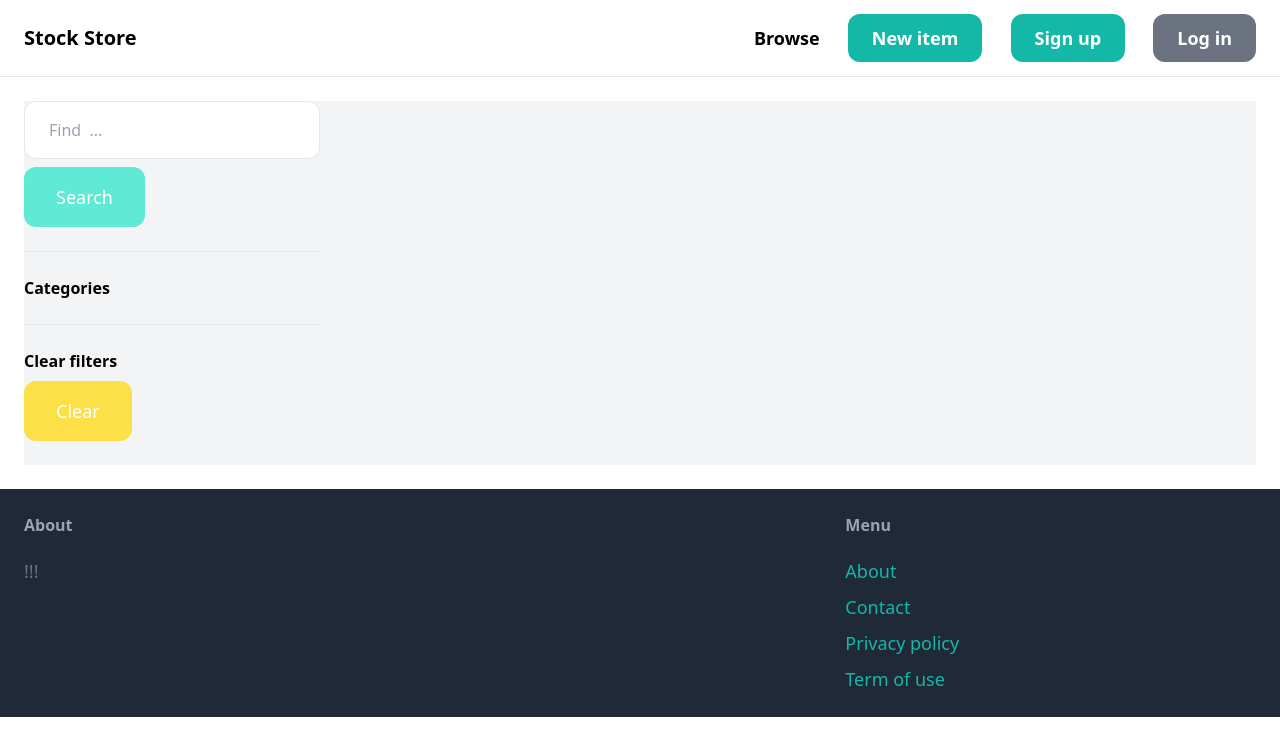
After one commit to maxred92/final-project, a Django app: page /product/ in a window 1280 px wide. The commit adds this page. Shown: the top 756 px of the page. Run offline with Django 4.2, Linux system fonts and the light colour scheme; data that the repository does not hold is empty; some libraries are stand-ins or nearby versions.

Commit message:
Add browse items

```diff
--- /dev/null
+++ b/site_stock/product/templates/product/browse.html
@@ -0,0 +1,53 @@
+{% extends 'store/base.html' %}
+
+{% block title %}Browse{% endblock %}
+
+{% block content %}
+    <div class="pb-6 grid grid-cols-4 gap-4 bg-gray-100">
+        <div class="col-span-1">
+            <form method="get" action="{% url 'product:search' %}">
+                <input name="search" class="w-full py-4 px-6 border rounded-xl" type="text" value="{{ search }}" placeholder="Find  ...">
+
+                <button class="mt-2 py-4 px-8 text-lg bg-teal-300 text-white rounded-xl">Search</button>
+            </form>
+
+            <hr class="my-6">
+
+            <p class="font-semibold">Categories</p>
+
+            <ul>
+                {% for category in categories %}
+                    <li class="py-2 px-2 rounded-xl{% if category.id == category_id %} bg-gray-200{% endif %}">
+                        <a href="{% url 'product:search' %}?search={{ search }}&category={{ category.id }}">{{ category.name }}</a>
+                    </li>
+                {% endfor %}
+            </ul>
+
+            <hr class="my-6">
+
+            <p class="font-semibold">Clear filters</p>
+
+            <ul>
+                <li><a href="{% url 'product:search' %}" class="mt-2 py-4 px-8 inline-block bg-yellow-300 text-lg rounded-xl text-white">Clear</a>
+        </div>
+
+        <div class="col-span-3">
+            <div class="grid grid-cols-3 gap-3">
+                {% for thing in things %}
+                    <div>
+                        <a href="{% url 'product:detail' thing.id %}">
+                            <div>
+                                <img src="{{ thing.image.url }}" class="rounded-t-xl">
+                            </div>
+
+                            <div class="p-6 bg-white rounded-b-xl">
+                                <h2 class="text-2xl">{{ thing.name }}</h2>
+                                <p class="text-gray-500">Price: {{ thing.price }} $</p>
+                            </div>
+                        </a>
+                    </div>
+                {% endfor %}
+            </div>
+        </div>
+    </div>
+{% endblock %}
--- a/site_stock/product/templates/product/detail.html
+++ b/site_stock/product/templates/product/detail.html
@@ -12,6 +12,7 @@
         <h1 class="mb-6 text-3xl">{{ things.name }}</h1>
         <p class="text-gray-500"><strong>Price: </strong>{{ things.price }} $</p>
         <p class="text-gray-500"><strong>Seller: </strong>{{ things.created_by.first_name }}</p>
+        <p class="text-gray-500"><strong>Last updated on: </strong>{{ things.created_at}}
 
         {% if things.description %}
             <p class="text-gray-700">
--- a/site_stock/product/urls.py
+++ b/site_stock/product/urls.py
@@ -6,7 +6,8 @@ from . import views
 app_name = 'product'
 
 urlpatterns = [
-    path('new/', views.add, name = 'new'),
+    path('', views.search, name='search'),
+    path('new/', views.add, name='new'),
     path('<int:pk>/', views.detail, name ='detail'),
     path('<int:pk>/delete/', views.delete, name='delete'),
     path('<int:pk>/edit/', views.edit, name='edit'),
--- a/site_stock/product/views.py
+++ b/site_stock/product/views.py
@@ -1,8 +1,32 @@
 from django.contrib.auth.decorators import login_required
+from django.db.models import Q
 from django.shortcuts import render, get_object_or_404, redirect
 
-from .models import Things
+from .models import Things, Category
 from .forms import AddThingForm, EditThingForm
+
+
+def search(request):
+    things = Things.objects.filter(is_sold=False)
+    categories = Category.objects.all()
+    category_id = request.GET.get('category', 0)
+    search = request.GET.get('search', '')
+
+    if category_id:
+        things = things.filter(category_id=category_id)
+
+    if search:
+        things = things.filter(Q(name__icontains=search) | Q(description__icontains=search))
+
+
+    context = {
+        'things' : things,
+        'categories' : categories,
+        'category_id': category_id,
+        'search': search
+
+    }
+    return render(request, 'product/browse.html', context)
 
 
 def detail(request, pk):
@@ -49,11 +73,11 @@ def edit(request, pk):
             return redirect('product:detail', pk=things.id)
     else:
         form = EditThingForm(instance=things)
-
-    return render(request, 'product/new.html', {
+    context = {
         'form': form,
-        'title': 'Edit item',
-    })
+        'title': 'Edit item',}
+    return render(request, 'product/new.html', context
+    )
 
 @login_required
 def delete(request, pk):
--- a/site_stock/store/templates/store/base.html
+++ b/site_stock/store/templates/store/base.html
@@ -13,7 +13,7 @@
     <nav class="py-6 px-6 flex justify-between items-center border-b border-gray-200">
         <a href="/" class="text-xl font-semibold">Stock Store</a>
         <div class="space-x-6">
-            <a href="#" class="text-lg font-semibold hover:text-gray-500">Browse</a>
+            <a href="{% url 'product:search' %}" class="text-lg font-semibold hover:text-gray-500">Browse</a>
             <a href="{% url 'product:new' %}" class="px-6 py-3 text-lg font-semibold bg-teal-500 text-white rounded-xl hover:bg-teal-700">New item</a>
 
             {% if request.user.is_authenticated %}
```
